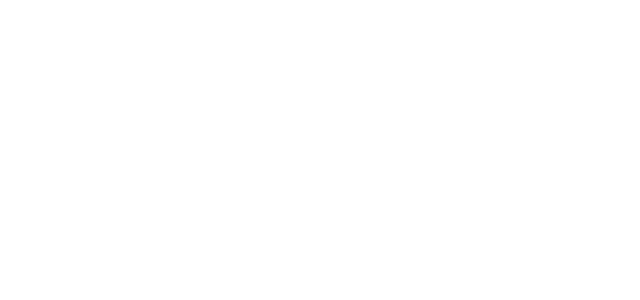
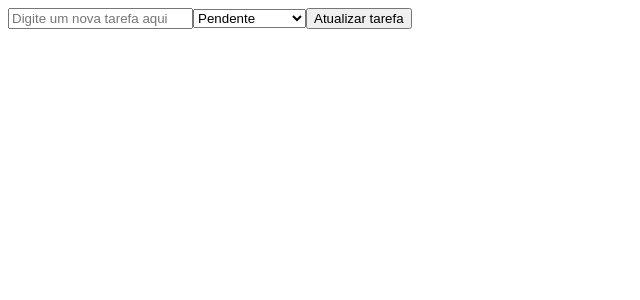
Before and after one commit to eullerbraz/ebytr-blitz, a React (Create React App) app in the folder front-end/: page /edit/1 in a window 1280 px wide. Before the commit this address had no page. Shown: the top 300 px of the page, without its empty margins (0-640 px from the left). Built offline with nearby package versions, Linux system fonts and the light colour scheme; no server answers.

Commit message:
feat: Created update task page

```diff
--- a/front-end/src/pages/RoutesPage.js
+++ b/front-end/src/pages/RoutesPage.js
@@ -2,12 +2,14 @@
 import { Routes, Route } from 'react-router-dom';
 import CreateTask from './CreateTask';
 import Tasks from './Tasks';
+import UpdateTask from './UpdateTask';
 
 const RoutesPage = () => {
   return (
     <Routes>
       <Route path="/" element={ <Tasks /> } />
       <Route path="/create" element={ <CreateTask /> } />
+      <Route path="/edit/:id" element={ <UpdateTask /> } />
     </Routes>
   );
 }
--- /dev/null
+++ b/front-end/src/pages/UpdateTask.js
@@ -0,0 +1,91 @@
+import React, { useState, useEffect } from 'react';
+import { useNavigate, useParams } from 'react-router-dom';
+
+import useTasks from '../hooks/useTasks';
+
+const UpdateTask = () => {
+  const navigate = useNavigate();
+  const { id } = useParams();
+
+  const { tasks } = useTasks();
+
+  const [foundTask, setFoundTask] = useState({
+    _id: '',
+    name: '',
+    status: 'Pendente',
+    createDate: '',
+  });
+
+  const [state, setState] = useState({
+    name: '',
+    status: 'Pendente',
+  });
+
+  useEffect(() => {
+    if (tasks.length) {
+      setFoundTask(tasks.find((task) => task._id === id));
+    }
+  }, [tasks]);
+
+  useEffect(() => {
+    setState({
+      name: foundTask.name,
+      status: foundTask.status,
+    });
+  }, [foundTask]);
+
+  const handleChange = ({ target: { name, value } }) => {
+    setState({
+      ...state,
+      [name]: value,
+    })
+  }
+
+  const handleSubmit = async (event) => {
+    event.preventDefault();
+
+    const { name, status } = state;
+
+    const task = {
+      name,
+      status,
+    }
+
+    await fetch(
+      `http://localhost:3001/task/${id}`,
+      {
+        method: 'PUT',
+        headers: {
+          'Content-Type': 'application/json',
+        },
+        body: JSON.stringify(task),
+      }
+    );
+
+    navigate(`/`)
+  }
+
+  return (
+    <form onSubmit={ handleSubmit }>
+      <input
+        type='text'
+        name='name'
+        placeholder='Digite um nova tarefa aqui'
+        value={ state.name }
+        onChange={ handleChange }
+      />
+      <select
+        name='status'
+        value={ state.status }
+        onChange={ handleChange }
+      >
+        <option value="Pendente">Pendente</option>
+        <option value="Em andamento">Em andamento</option>
+        <option value="Pronto">Pronto</option>
+      </select>
+      <button type='submit'>Atualizar tarefa</button>
+    </form>
+  );
+}
+
+export default UpdateTask;
```
